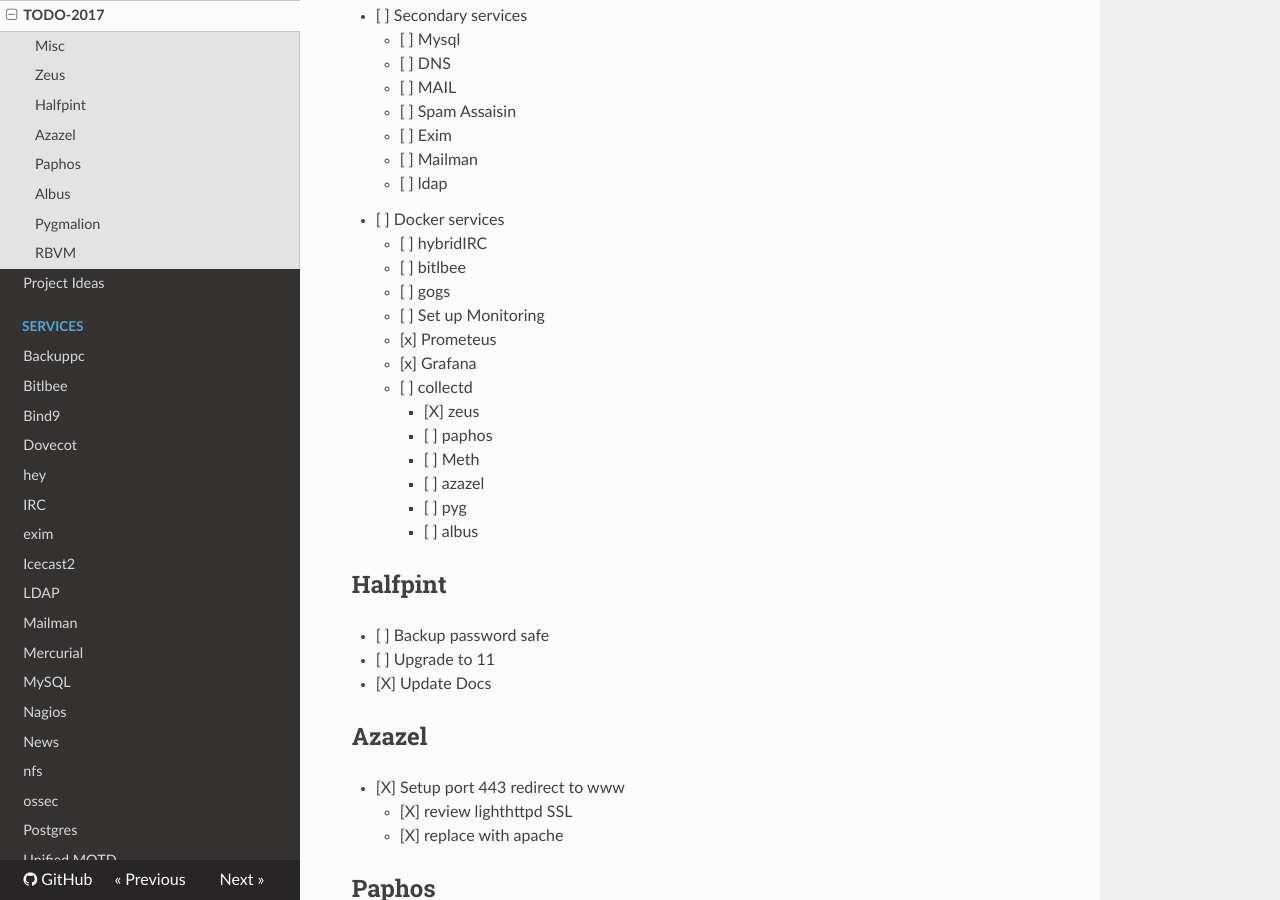
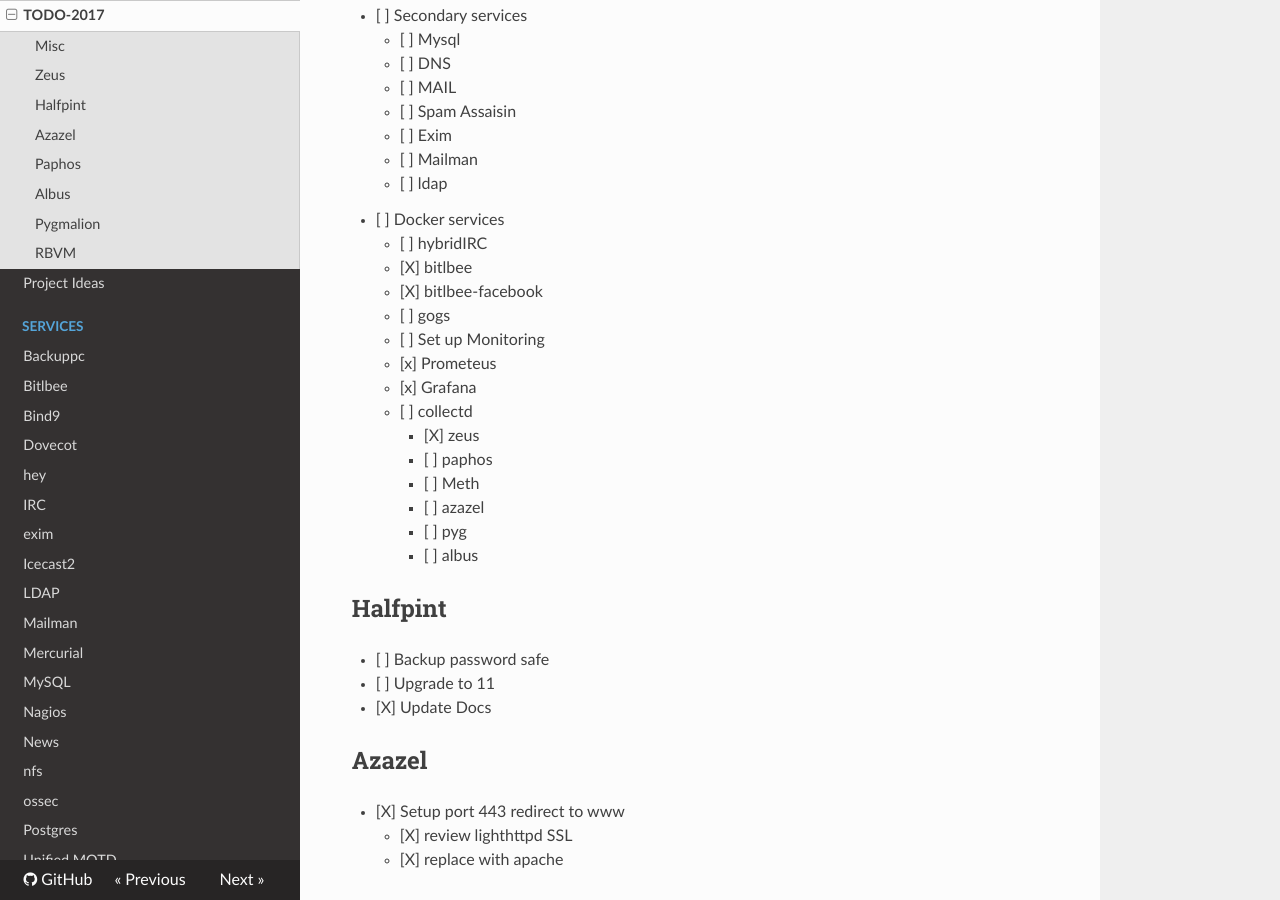
Before and after one commit to redbrick/docs-old, an MkDocs documentation site: the page built from docs/plans/TODO-2017.md, in a window 1280 px wide and 900 px high, scrolled down 664 px. Built offline with MkDocs 1.6.1, drawn with Linux system fonts in a browser that asks for light colours; nearby versions of some CDN libraries; old or Windows-style settings are respelled for this version of MkDocs.

Commit message:
Update that bitlee in docker is done

```diff
--- a/docs/plans/TODO-2017.md
+++ b/docs/plans/TODO-2017.md
@@ -28,7 +28,8 @@
     - [ ] ldap
   - [ ]  Docker services
     - [ ] hybridIRC
-    - [ ] bitlbee
+    - [X] bitlbee
+    - [X] bitlbee-facebook
     - [ ] gogs
     - [ ] Set up Monitoring
       - [x] Prometeus
```
